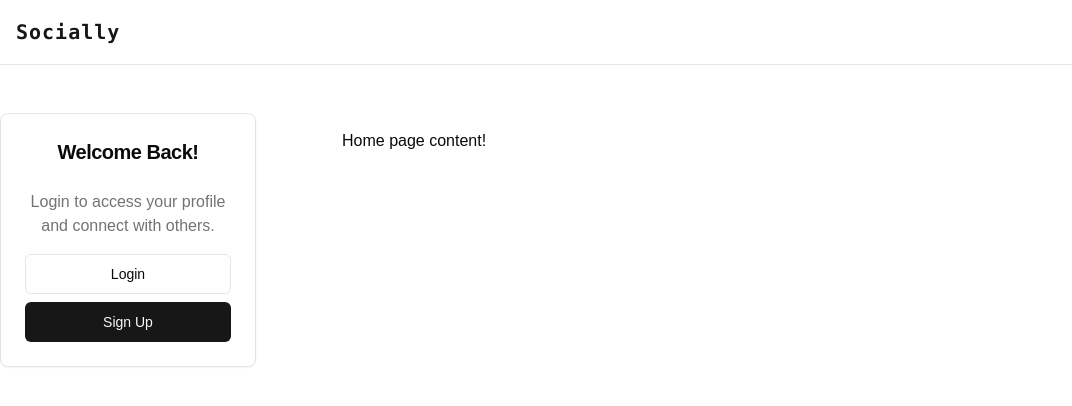
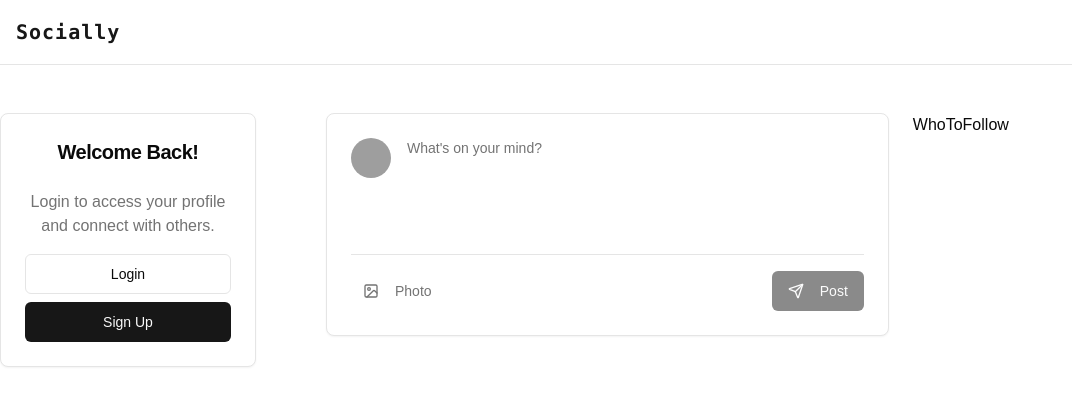
Before and after one commit to AbayTesfaye/AbayGram, a Next.js app: page / in a window 1280 px wide. Shown: the top 406 px of the page, without its empty margins (0-1072 px from the left). Built offline with nearby package versions, Linux system fonts and the light colour scheme; no server answers; grey boxes are pictures that could not be loaded.

Commit message:
Creating post and using react-hot-toast library for notification

```diff
--- a/package.json
+++ b/package.json
@@ -22,6 +22,7 @@
     "next-themes": "^0.4.4",
     "react": "^19.0.0",
     "react-dom": "^19.0.0",
+    "react-hot-toast": "^2.5.1",
     "tailwind-merge": "^2.6.0",
     "tailwindcss-animate": "^1.0.7"
   },
--- /dev/null
+++ b/src/action/post.action.ts
@@ -0,0 +1,27 @@
+"use server"
+
+import { prisma } from "@/lib/prisma";
+import { getDbUserId } from "./user.action";
+import { revalidatePath } from "next/cache";
+
+export async function createPost(content: string, image: string) {
+    try {
+      const userId = await getDbUserId();
+
+      if (!userId) return;
+
+      const post = await prisma.post.create({
+        data: {
+          content,
+          image,
+          authorId: userId,
+        },
+      });
+
+      revalidatePath("/"); // purge the cache for the home page
+      return { success: true, post };
+    } catch (error) {
+      console.error("Failed to create post:", error);
+      return { success: false, error: "Failed to create post" };
+    }
+  }
--- a/src/action/user.action.ts
+++ b/src/action/user.action.ts
@@ -48,3 +48,14 @@ export async function getUserByClerkId(clerkId:string){
     },
   })
 }
+
+export async function getDbUserId() {
+    const { userId: clerkId } = await auth();
+    if (!clerkId) return null;
+
+    const user = await getUserByClerkId(clerkId);
+
+    if (!user) throw new Error("User not found");
+
+    return user.id;
+  }
--- a/src/app/layout.tsx
+++ b/src/app/layout.tsx
@@ -5,6 +5,7 @@ import { ClerkProvider } from "@clerk/nextjs";
 import { ThemeProvider } from "@/components/ThemeProvider";
 import Navbar from "@/components/Navbar";
 import Sidebar from "@/components/Sidebar";
+import { Toaster } from 'react-hot-toast';
 
 
 const geistSans = Geist({
@@ -53,8 +54,8 @@ export default function RootLayout({
                   </div>
                 </div>
               </main>
-
             </div>
+            <Toaster />
           </ThemeProvider>
 
         </body>
--- a/src/app/page.tsx
+++ b/src/app/page.tsx
@@ -1,11 +1,15 @@
+import CreatePost from "@/components/CreatePost";
 import ModeToggle from "@/components/ModeToggle";
 import { Button } from "@/components/ui/button";
 import { prisma } from "@/lib/prisma";
 import { SignedIn, SignedOut, SignInButton, UserButton } from "@clerk/nextjs";
 export default async function Home() {
   return (
-    <div className="m-4">
-      <h1>Home page content!</h1>
+    <div className="grid grid-cols-1 lg:grid-cols-10 gap-6">
+       <div className="lg:col-span-6">
+        <CreatePost />
+       </div>
+       <div className="hidden lg:block lg:col-span-4 sticky top-20">WhoToFollow</div>
     </div>
   );
 }
--- /dev/null
+++ b/src/components/CreatePost.tsx
@@ -0,0 +1,110 @@
+"use client";
+
+import { useUser } from "@clerk/nextjs";
+import { useState } from "react";
+import { Card, CardContent } from "./ui/card";
+import { Avatar, AvatarImage } from "./ui/avatar";
+import { Textarea } from "./ui/textarea";
+import { Button } from "./ui/button";
+import { ImageIcon, Loader2Icon, SendIcon } from "lucide-react";
+import toast from "react-hot-toast";
+import { createPost } from "@/action/post.action";
+
+function CreatePost() {
+  const { user } = useUser();
+  const [content, setContent] = useState("");
+  const [imageUrl, setImageUrl] = useState("");
+  const [isPosting, setIsPosting] = useState(false);
+  const [showImageUpload, setShowImageUpload] = useState(false);
+
+  const handleSubmit = async () => {
+    if (!content.trim() && !imageUrl) {
+      toast.error("Content or image is required");
+      return;
+    }
+
+    setIsPosting(true);
+    try {
+      const result = await createPost(content, imageUrl);
+      if (result?.success) {
+        setContent("");
+        setImageUrl("");
+        setShowImageUpload(false);
+        toast.success("Post created successfully");
+      } else {
+        toast.error(result?.message || "Failed to create post");
+      }
+    } catch (error) {
+      console.error("Error creating post:", { content, imageUrl, error });
+      toast.error("Failed to create post. Please try again.");
+    } finally {
+      setIsPosting(false);
+    }
+  };
+
+  return (
+    <Card className="mb-6">
+      <CardContent className="pt-6">
+        <div className="space-y-4">
+          <div className="flex space-x-4">
+            <Avatar className="w-10 h-10">
+              <AvatarImage src={user?.imageUrl || "/avatar.png"} />
+            </Avatar>
+            <Textarea
+              placeholder="What's on your mind?"
+              aria-label="Post content"
+              className="min-h-[100px] resize-none border-none focus-visible:ring-0 p-0 text-base"
+              value={content}
+              onChange={(e) => setContent(e.target.value)}
+              disabled={isPosting}
+            />
+          </div>
+
+          {(showImageUpload || imageUrl) && (
+            <div className="border rounded-lg p-4">
+              <p className="text-muted-foreground text-sm">
+                Image upload functionality coming soon.
+              </p>
+              {/* Replace this with ImageUpload component */}
+            </div>
+          )}
+
+          <div className="flex items-center justify-between border-t pt-4">
+            <div className="flex space-x-2">
+              <Button
+                type="button"
+                variant="ghost"
+                size="sm"
+                className="text-muted-foreground hover:text-primary"
+                onClick={() => setShowImageUpload(!showImageUpload)}
+                disabled={isPosting}
+              >
+                <ImageIcon className="size-4 mr-2" />
+                Photo
+              </Button>
+            </div>
+            <Button
+              className="flex items-center"
+              onClick={handleSubmit}
+              disabled={(!content.trim() && !imageUrl) || isPosting}
+            >
+              {isPosting ? (
+                <>
+                  <Loader2Icon className="size-4 mr-2 animate-spin" />
+                  Posting...
+                </>
+              ) : (
+                <>
+                  <SendIcon className="size-4 mr-2" />
+                  Post
+                </>
+              )}
+            </Button>
+          </div>
+        </div>
+      </CardContent>
+    </Card>
+  );
+}
+
+export default CreatePost;
--- /dev/null
+++ b/src/components/ui/textarea.tsx
@@ -0,0 +1,22 @@
+import * as React from "react"
+
+import { cn } from "@/lib/utils"
+
+const Textarea = React.forwardRef<
+  HTMLTextAreaElement,
+  React.ComponentProps<"textarea">
+>(({ className, ...props }, ref) => {
+  return (
+    <textarea
+      className={cn(
+        "flex min-h-[80px] w-full rounded-md border border-input bg-background px-3 py-2 text-base ring-offset-background placeholder:text-muted-foreground focus-visible:outline-none focus-visible:ring-2 focus-visible:ring-ring focus-visible:ring-offset-2 disabled:cursor-not-allowed disabled:opacity-50 md:text-sm",
+        className
+      )}
+      ref={ref}
+      {...props}
+    />
+  )
+})
+Textarea.displayName = "Textarea"
+
+export { Textarea }
```
Also changed, not shown: 1 other file (tests, documents, lock files or other folders).
